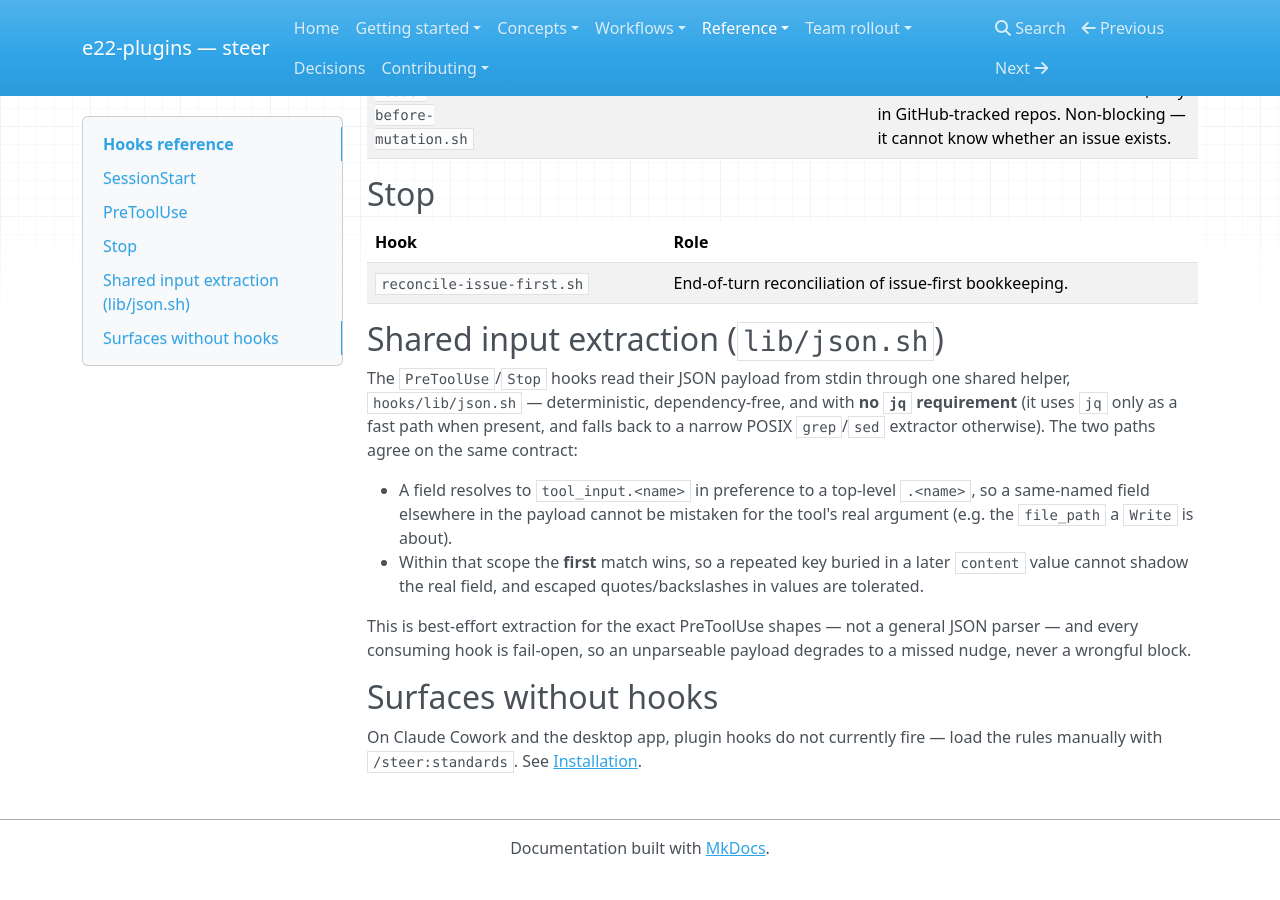
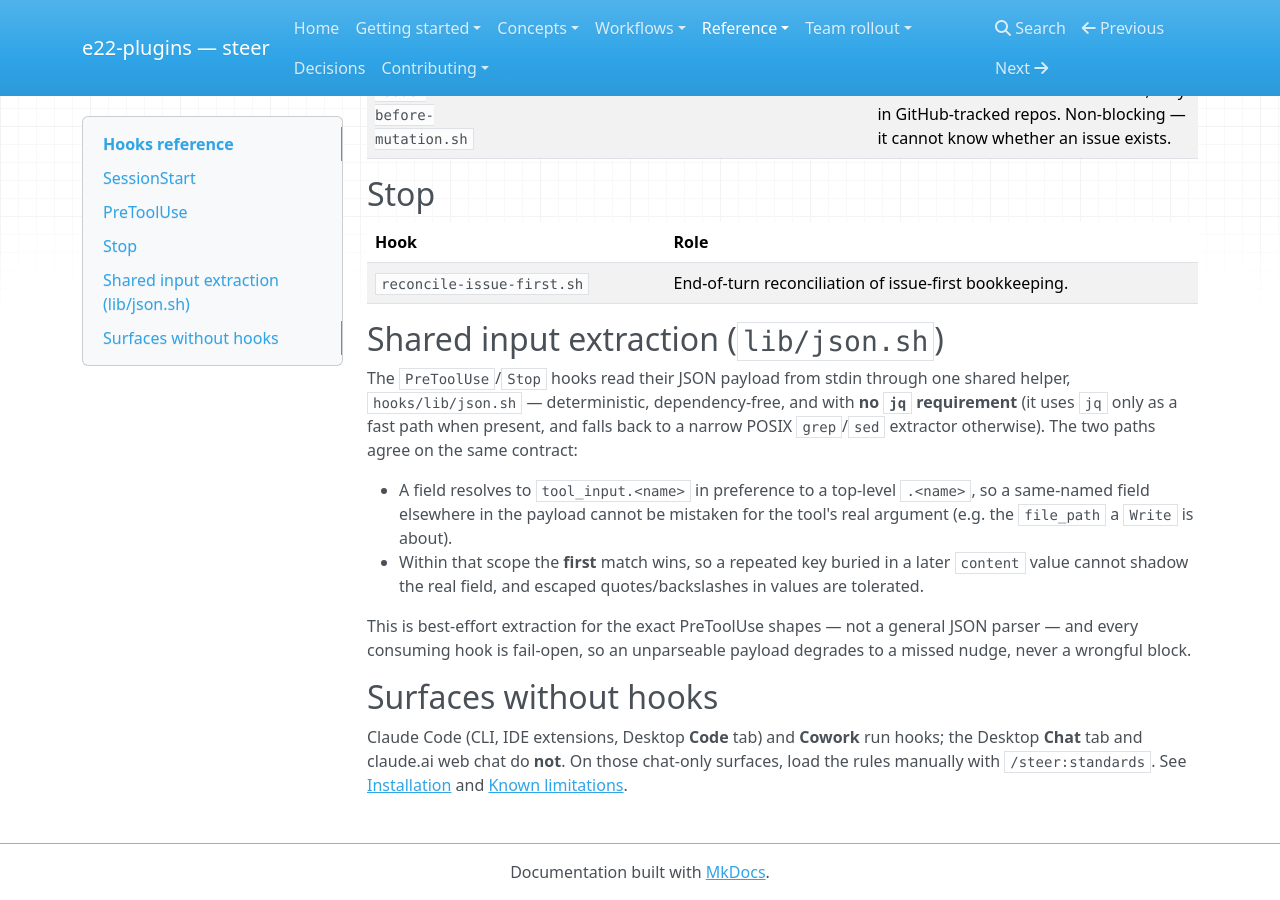
Before and after one commit to element22llc/e22-plugins, an MkDocs documentation site: the page built from docs/reference/hooks.md, in a window 1280 px wide and 900 px high, scrolled down 2207 px. Built offline with MkDocs 1.6.1, drawn with Linux system fonts in a browser that asks for light colours; nearby versions of some CDN libraries; before the commit the page ends 3083 px from its top, so only the background shows below that; some of the changed text lies outside the part shown.

Commit message:
fix(steer): correct rollout-readiness defects in skills and docs
- build: reference SPEC-FRAMEWORK.md (uppercase) — the lowercase path broke
  on Linux/CI, the consumer-repo target.
- conventions/traceability/standards/design-sources: add the Tier-1
  disallowed-tools declaration required by AUTHORING.md.
- Reconcile the hooks-by-surface story to the June-2026-validated map
  (Code/CLI/IDE + Cowork run hooks; only Chat tab + web chat don't) across
  README, installation, hooks reference, and the standards skill trigger.
- README: drop the per-PR plugin.json version-bump instruction (versions
  bump once at release).

Co-Authored-By: Claude Opus 4.8 (1M context) <noreply@anthropic.com>

````diff
--- a/docs/reference/hooks.md
+++ b/docs/reference/hooks.md
@@ -11,10 +11,11 @@ irrelevant (marketplace install does not `chmod`). No `jq` dependency.
     hook **injects** the rules; most `PreToolUse` hooks are **advisory nudges**
     that fire once and let the write proceed (`check-code-before-spec`,
     `check-issue-before-mutation`); only `check-version-pins` issues a hard
-    `deny`. On surfaces where hooks don't fire — **Claude Cowork and the desktop
-    app** — none of this runs, so load the rules manually with `/steer:standards`
-    and lean on human review. See [Surfaces without hooks](#surfaces-without-hooks)
-    below and [Known limitations](known-limitations.md).
+    `deny`. On surfaces where hooks don't fire — **the Desktop *Chat* tab and
+    claude.ai web chat** — none of this runs, so load the rules manually with
+    `/steer:standards` and lean on human review. See
+    [Surfaces without hooks](#surfaces-without-hooks) below and
+    [Known limitations](known-limitations.md).
 
 ```mermaid
 flowchart TD
@@ -82,5 +83,8 @@ degrades to a missed nudge, never a wrongful block.
 
 ## Surfaces without hooks
 
-On Claude Cowork and the desktop app, plugin hooks do not currently fire — load
-the rules manually with `/steer:standards`. See [Installation](../getting-started/installation.md).
+Claude Code (CLI, IDE extensions, Desktop **Code** tab) and **Cowork** run hooks;
+the Desktop **Chat** tab and claude.ai web chat do **not**. On those chat-only
+surfaces, load the rules manually with `/steer:standards`. See
+[Installation](../getting-started/installation.md) and
+[Known limitations](known-limitations.md).
````
Also changed, not shown: CHANGELOG.md (+14 -0 lines), README.md (+22 -17 lines), docs/getting-started/installation.md (+9 -6 lines), plugins/steer/skills/conventions/SKILL.md (+1 -0 lines), plugins/steer/skills/design-sources/SKILL.md (+1 -0 lines), plugins/steer/skills/standards/SKILL.md (+2 -1 lines), plugins/steer/skills/traceability/SKILL.md (+1 -0 lines), 1 other file.
